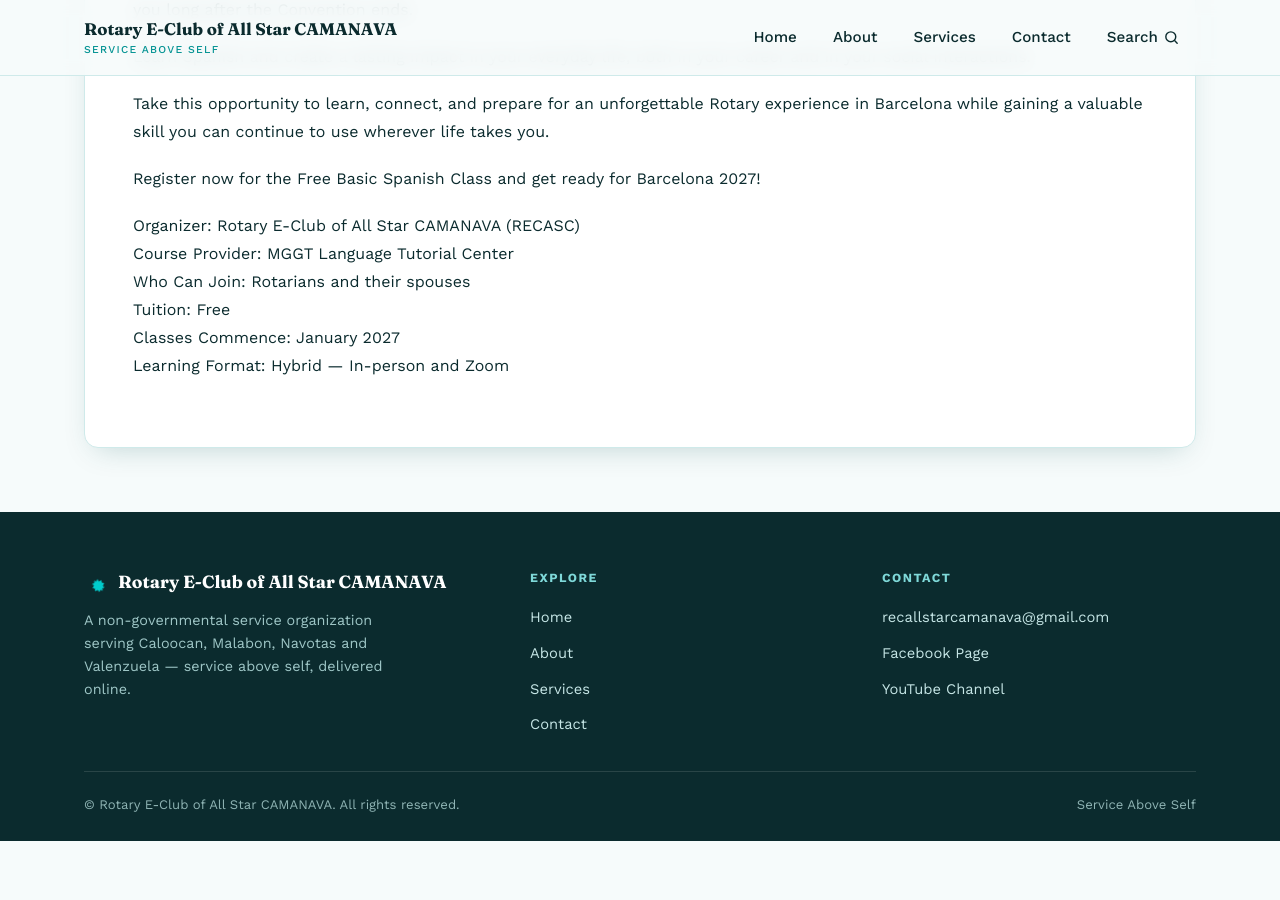
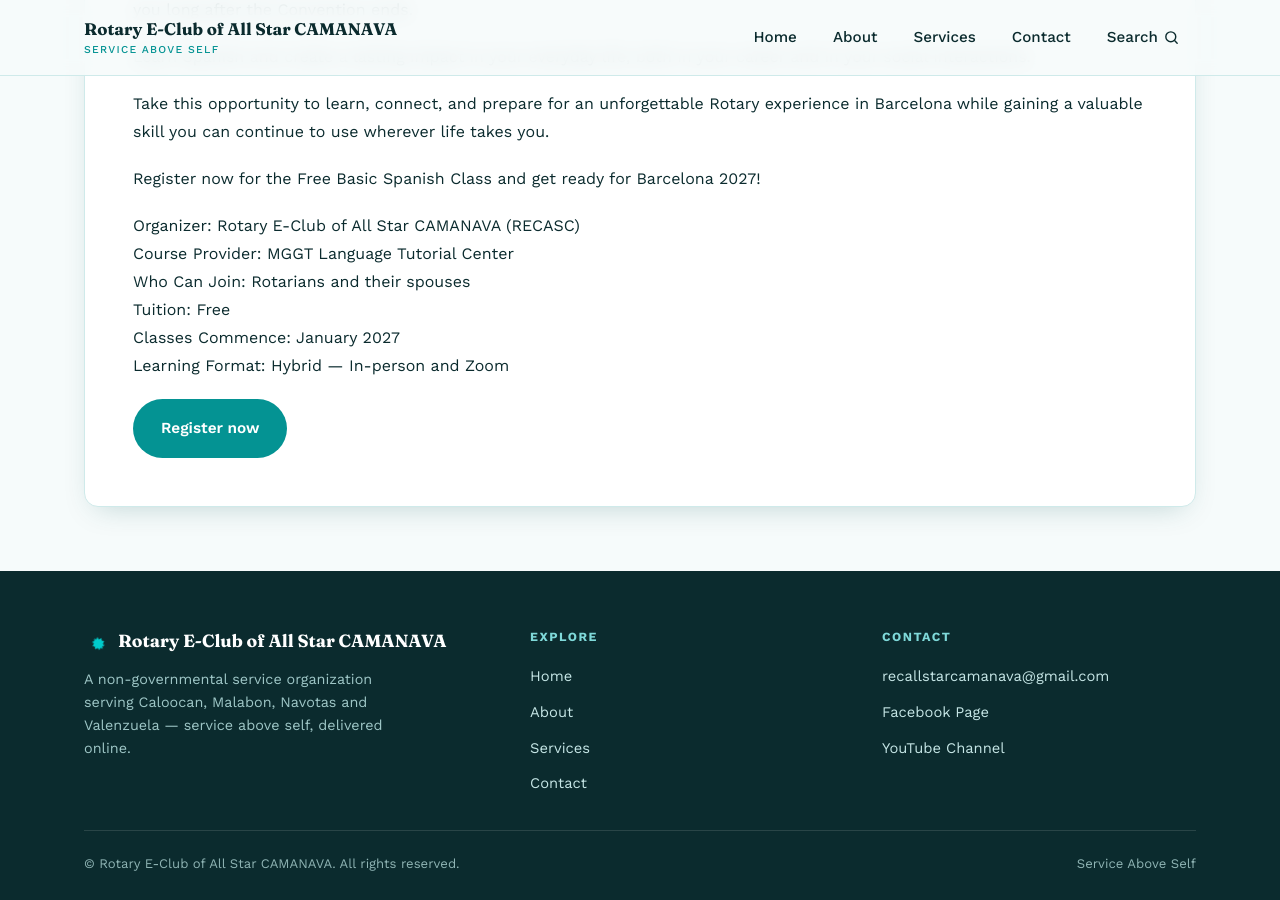
Before and after one commit to allstarcamanava/allstarcamanava.github.io, a Jekyll site: the page built from _posts/2026-09-02-prepare-for-barcelona-2027-learn-basic-spanish-for-the-rotary-international-convention.md, in a window 1280 px wide and 900 px high, scrolled down 2697 px. Built offline with Jekyll 4.4.1, drawn with Linux system fonts in a browser that asks for light colours; before the commit the page ends 3538 px from its top, so only the background shows below that.

Commit message:
Update Bulletin “2026-09-02-prepare-for-barcelona-2027-learn-basic-spanish-for-the-rotary-international-convention”

```diff
--- a/_posts/2026-09-02-prepare-for-barcelona-2027-learn-basic-spanish-for-the-rotary-international-convention.md
+++ b/_posts/2026-09-02-prepare-for-barcelona-2027-learn-basic-spanish-for-the-rotary-international-convention.md
@@ -65,3 +65,14 @@ Who Can Join: Rotarians and their spouses
 Tuition: Free
 Classes Commence: January 2027
 Learning Format: Hybrid — In-person and Zoom
+
+<div class="article-cta">
+  <a
+    href="https://docs.google.com/forms/d/e/1FAIpQLScIkYLPWpdkZsM7hvf39vkFiDjja_C3gFVtWg9QtWyT_cri3Q/viewform?usp=header"
+    class="btn btn-solid"
+    target="_blank"
+    rel="noopener noreferrer"
+  >
+    Register now
+  </a>
+</div>
```
